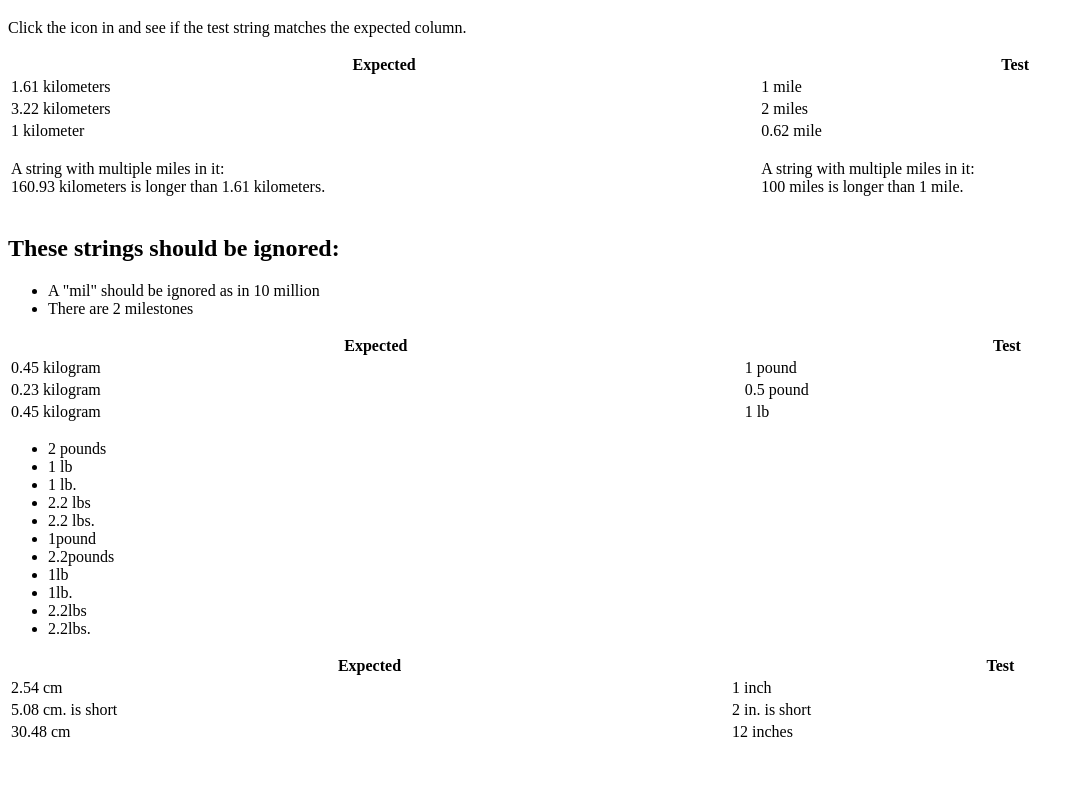
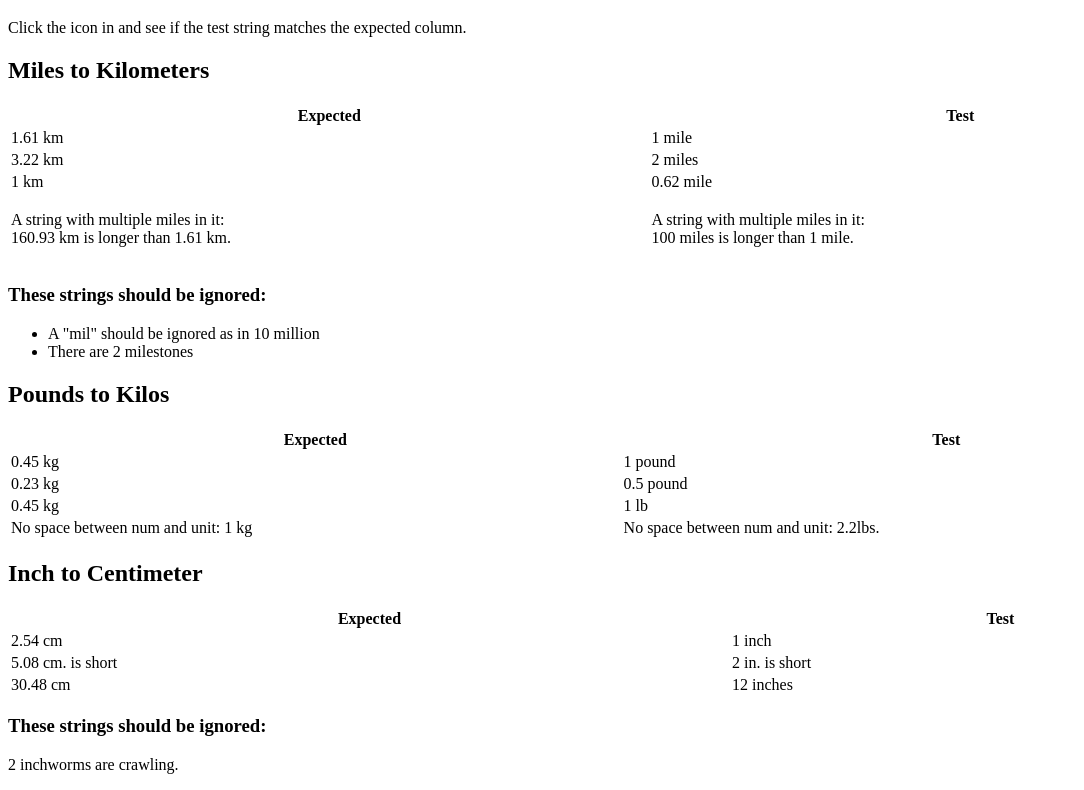
Before and after one commit to kosinix/ametrican, a browser extension: page test.html in a window 1280 px wide. Shown: the part 61-851 px from the top of the page, without its empty margins (0-1084 px from the left). Before the commit the page ends 813 px from the top, so only its background shows below. Drawn offline with Linux system fonts and the light colour scheme.

Commit message:
Update test

```diff
--- a/test.html
+++ b/test.html
@@ -6,6 +6,8 @@
     <body>
         <h1>Test Suite</h1>
         <p>Click the icon in and see if the test string matches the expected column.</p>
+
+        <h2>Miles to Kilometers</h2>
         <table width="100%">
             <thead>
                 <tr>
@@ -15,31 +17,32 @@
             </thead>
             <tbody>
                 <tr>
-                    <td>1.61 kilometers</td>
+                    <td>1.61 km</td>
                     <td>1 mile</td>
                 </tr>
                 <tr>
-                    <td>3.22 kilometers</td>
+                    <td>3.22 km</td>
                     <td>2 miles</td>
                 </tr>
                 <tr>
-                    <td>1 kilometer</td>
+                    <td>1 km</td>
                     <td>0.62 mile</td>
                 </tr>
                 <tr>
-                    <td><p>A string with multiple miles in it: <br> 160.93 kilometers is longer than 1.61 kilometers.</p></td>
+                    <td><p>A string with multiple miles in it: <br> 160.93 km is longer than 1.61 km.</p></td>
                     <td><p>A string with multiple miles in it: <br> 100 miles is longer than 1 mile.</p></td>
                 </tr>
             </tbody>
         </table>
 
 
-        <h2>These strings should be ignored:</h2>
+        <h3>These strings should be ignored:</h3>
         <ul>
             <li>A "mil" should be ignored as in 10 million</li>
             <li>There are 2 milestones</li>
         </ul>
 
+        <h2>Pounds to Kilos</h2>
         <table width="100%">
             <thead>
                 <tr>
@@ -49,34 +52,26 @@
             </thead>
             <tbody>
                 <tr>
-                    <td>0.45 kilogram</td>
+                    <td>0.45 kg</td>
                     <td>1 pound</td>
                 </tr>
                 <tr>
-                    <td>0.23 kilogram</td>
+                    <td>0.23 kg</td>
                     <td>0.5 pound</td>
                 </tr>
                 <tr>
-                    <td>0.45 kilogram</td>
+                    <td>0.45 kg</td>
                     <td>1 lb</td>
+                </tr>
+                <tr>
+                    <td>No space between num and unit: 1 kg</td>
+                    <td>No space between num and unit: 2.2lbs. </td>
                 </tr>
 
             </tbody>
         </table>
-        <ul>
 
-            <li>2 pounds</li>
-            <li>1 lb</li>
-            <li>1 lb.</li>
-            <li>2.2 lbs</li>
-            <li>2.2 lbs.</li>
-            <li>1pound</li>
-            <li>2.2pounds</li>
-            <li>1lb</li>
-            <li>1lb.</li>
-            <li>2.2lbs</li>
-            <li>2.2lbs.</li>
-        </ul>
+        <h2>Inch to Centimeter</h2>
 
         <table width="100%">
             <thead>
@@ -101,5 +96,7 @@
 
             </tbody>
         </table>
+        <h3>These strings should be ignored:</h3>
+        <p>2 inchworms are crawling.</p>
     </body>
 </html>
```
